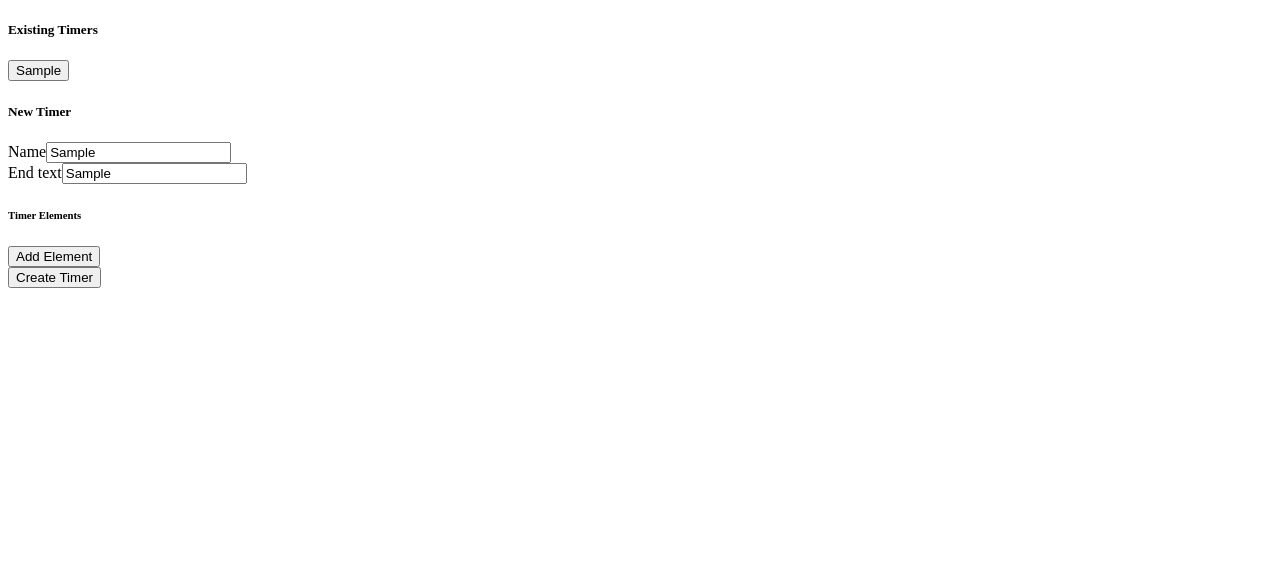
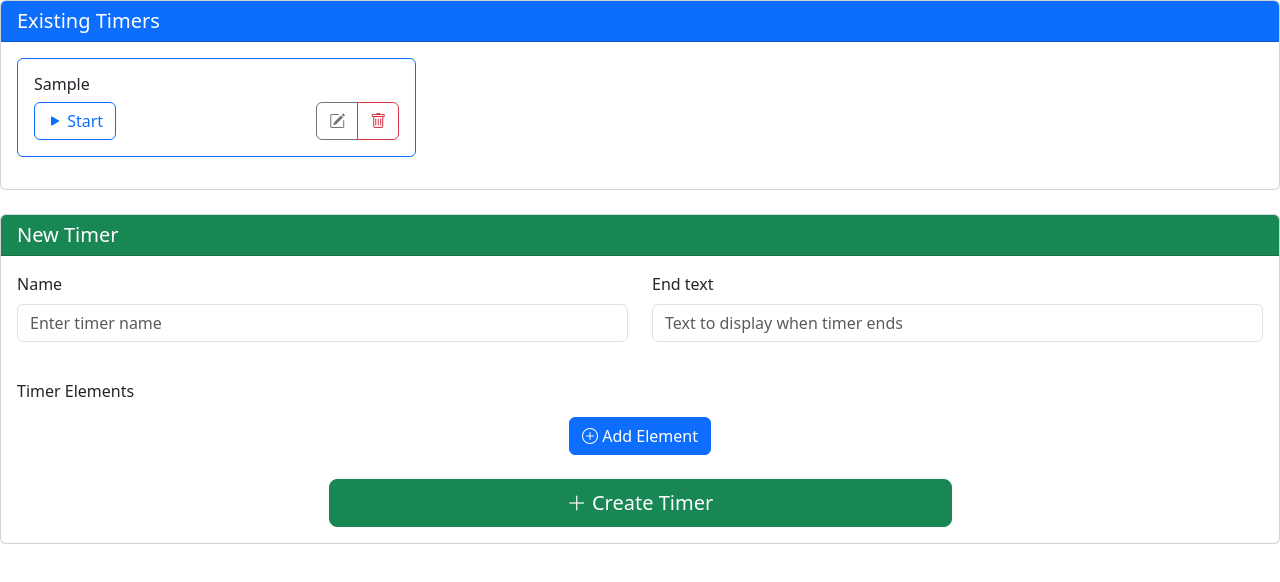
Before and after one commit to imdutch21/CurlingTimer, an Angular app: page / in a window 1280 px wide. Both pictures are taken after typing "Sample", "Sample" into the empty fields and a click on the button "Create Timer". Shown: the top 582 px of the page. Built offline with nearby package versions, Linux system fonts and the light colour scheme.

Commit message:
Made form better

```diff
--- a/angular.json
+++ b/angular.json
@@ -28,6 +28,8 @@
               }
             ],
             "styles": [
+              "node_modules/bootstrap/dist/css/bootstrap.min.css",
+              "node_modules/bootstrap-icons/font/bootstrap-icons.css",
               "src/styles.css"
             ],
             "scripts": []
@@ -86,6 +88,8 @@
               }
             ],
             "styles": [
+              "node_modules/bootstrap/dist/css/bootstrap.min.css",
+              "node_modules/bootstrap-icons/font/bootstrap-icons.css",
               "src/styles.css"
             ],
             "scripts": []
--- a/package.json
+++ b/package.json
@@ -26,7 +26,7 @@
     "zone.js": "~0.15.0"
   },
   "devDependencies": {
-    "@angular-devkit/build-angular": "^17.3.16",
+    "@angular-devkit/build-angular": "^19.2.7",
     "@angular/cli": "^19.2.7",
     "@angular/compiler-cli": "^19.2.6",
     "@types/jasmine": "~5.1.0",
--- a/src/app/components/setup/setup.component.html
+++ b/src/app/components/setup/setup.component.html
@@ -5,11 +5,28 @@
         <h5 class="mb-0">Existing Timers</h5>
     </div>
     <div class="card-body">
-        <div class="d-flex flex-wrap gap-2">
+        <div class="row">
             @for (timer of timers; track timer.title) {
-            <button class="btn btn-outline-primary" (click)="startTimer(timer)">
-                {{timer.title}}
-            </button>
+            <div class="col-md-6 col-lg-4 mb-3">
+                <div class="card h-100 border-primary">
+                    <div class="card-body d-flex flex-column">
+                        <h6 class="card-title">{{timer.title}}</h6>
+                        <div class="mt-auto d-flex justify-content-between">
+                            <button class="btn btn-outline-primary" (click)="startTimer(timer)">
+                                <i class="bi bi-play-fill"></i> Start
+                            </button>
+                            <div class="btn-group">
+                                <button class="btn btn-outline-secondary" (click)="editTimer(timer)">
+                                    <i class="bi bi-pencil-square"></i>
+                                </button>
+                                <button class="btn btn-outline-danger" (click)="deleteTimer(timer)">
+                                    <i class="bi bi-trash"></i>
+                                </button>
+                            </div>
+                        </div>
+                    </div>
+                </div>
+            </div>
             }
         </div>
     </div>
--- a/src/app/components/setup/setup.component.ts
+++ b/src/app/components/setup/setup.component.ts
@@ -4,11 +4,11 @@ import { FormsModule } from '@angular/forms';
 import { Router } from '@angular/router';
 
 @Component({
-    selector: 'app-setup',
-    imports: [FormsModule],
-    standalone: true,
-    templateUrl: './setup.component.html',
-    styleUrl: './setup.component.css'
+  selector: 'app-setup',
+  imports: [FormsModule],
+  standalone: true,
+  templateUrl: './setup.component.html',
+  styleUrl: './setup.component.css'
 })
 export class SetupComponent implements OnInit {
   public timerSetup: TimerSetup = new TimerSetup();
@@ -35,9 +35,20 @@ export class SetupComponent implements OnInit {
   public create() {
     this.timers.push(this.timerSetup);
     localStorage.setItem("timers", JSON.stringify(this.timers))
+    this.timerSetup = new TimerSetup();
   }
 
   public startTimer(timerSetup: TimerSetup) {
     this.router.navigate(['/timer', { timerJson: JSON.stringify(timerSetup) }])
   }
+
+  public editTimer(timer: TimerSetup) {
+    this.timerSetup = timer;
+  }
+
+  public deleteTimer(timer: TimerSetup){
+    this.timers.splice(this.timers.indexOf(timer), 1)
+    localStorage.setItem("timers", JSON.stringify(this.timers))
+    this.timerSetup = new TimerSetup();
+  }
 }
```
Also changed, not shown: 1 other file (tests, documents, lock files or other folders).
